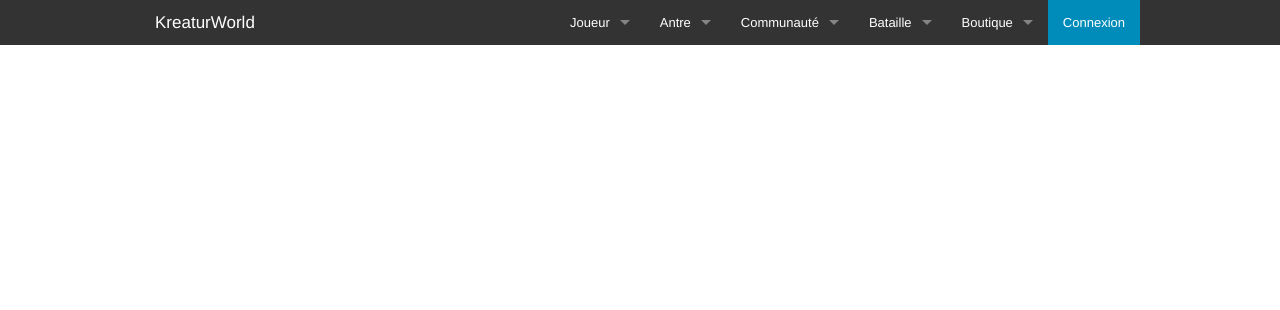
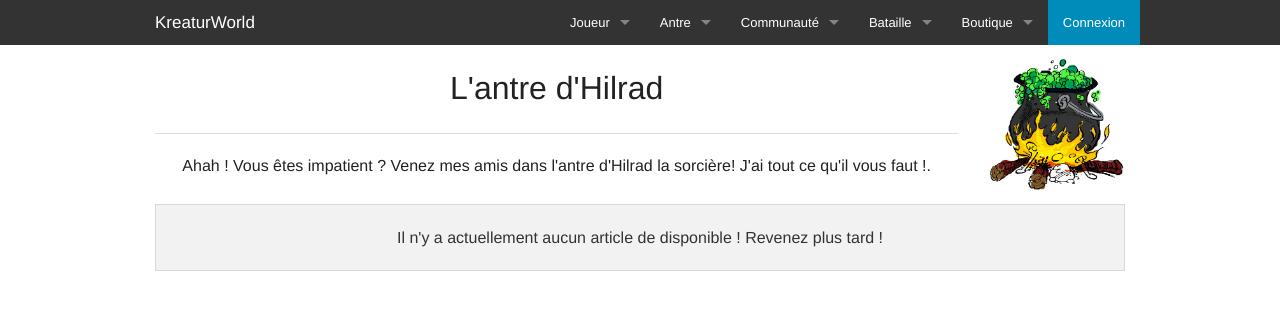
Before and after one commit to Altraya/KreaturWorld, a PHP site: page /hilrad.php in a window 1280 px wide. Shown: the top 310 px of the page. Run offline with PHP 8.4, Linux system fonts and the light colour scheme.

Commit message:
Finish the 2 marche : with no articles

```diff
--- a/controllers/hilrad.php
+++ b/controllers/hilrad.php
@@ -1,5 +1,5 @@
 <?php
-	/* Battles controller */
+	/* Hilrad marche controller */
 
 	require_once("./views/GeneralView.class.php");
 	require_once("./views/HilradView.class.php");
@@ -9,5 +9,9 @@
 
 	$view->header("KreaturWorld - Marché d'Hilrad");
 		$view->topBar();
+
+		$HilradView->intro();
+		$HilradView->noArticles();
+
 	$view->endPage();
 ?>
--- a/views/HilradView.class.php
+++ b/views/HilradView.class.php
@@ -6,13 +6,36 @@ class HilradView{
 	public function __construct(){
 	}
 
-	public function nope(){
-
+	//title and description of the Hilrad marche
+	public function intro(){
 		$html = "";
 		$html.= '
+		<div class="row">
+			<div class="small-10 large-10 columns">
+				<h1>L\'antre d\'Hilrad</h1>
+				<hr/>
+				<center><p>Ahah ! Vous êtes impatient ? Venez mes amis dans l\'antre d\'Hilrad la sorcière! J\'ai tout ce qu\'il vous faut !.</p></center>
+			</div>
+			<div class="small-2 large-2 columns">
+				<img src="img/chaudron.png" alt="Chaudron"/>
+			</div>
+		</div>
+		';
 
-	';
+		echo($html);
+	}
 
+	public function noArticles(){
+		$html = "";
+		$html .= '
+		<div class="row">
+			<div class="small-12 large-12 columns">
+				<div class="panel">
+					<p> Il n\'y a actuellement aucun article de disponible ! Revenez plus tard !</p>
+				</div>
+			</div>
+		</div>
+		';
 		echo($html);
 	}
 
--- a/views/MarcheView.class.php
+++ b/views/MarcheView.class.php
@@ -14,10 +14,10 @@ class MarcheView{
 			<div class="small-10 large-10 columns">
 				<h1>Le marché</h1>
 				<hr/>
-				<p>Vous trouverez ici tous les articles dont vous avez besoin pour vous occuper de vos kreaturs.</p>
+				<center><p>Vous trouverez ici tous les articles dont vous avez besoin pour vous occuper de vos kreaturs.</p></center>
 			</div>
 			<div class="small-2 large-2 columns">
-				<img src="img/coffreOr.jpg" alt="Coffre en or"/>
+				<img src="img/coffreOr.png" alt="Coffre en or"/>
 			</div>
 		</div>
 		';
```
Also changed, not shown: views/AntreView.class.php (+11 -4 lines), img/chaudron.jpg (added), img/chaudron.png (added), img/coffreOr.png (added), img/grotte.png (added).
